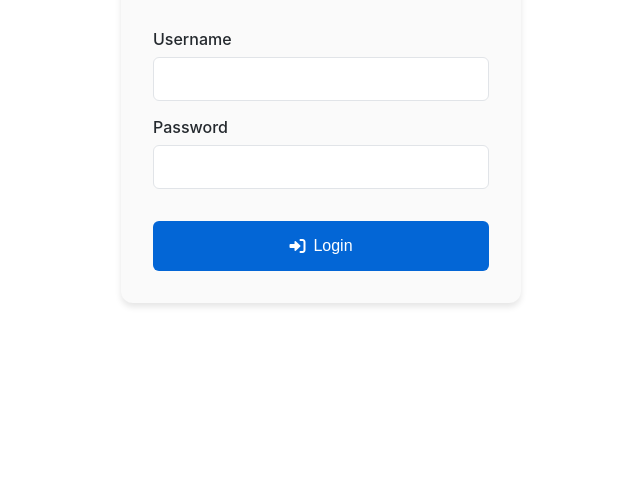
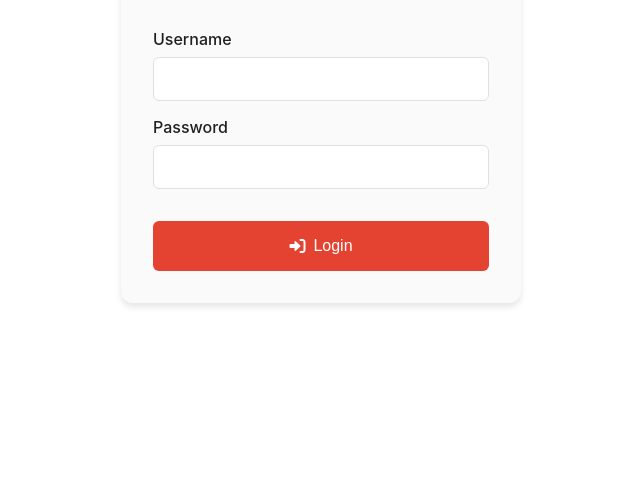
Before and after one commit to marcpanu/todoist-productivity-optimizer, a website: page UI/login.html in a window 1280 px wide. Shown: the part 319-800 px from the top of the page, without its empty margins (319-959 px from the left). Drawn offline with Linux system fonts and the light colour scheme.

Commit message:
fix: restore original color scheme

```diff
--- a/UI/styles.css
+++ b/UI/styles.css
@@ -1,11 +1,14 @@
 :root {
     --primary-color: #e44332;
+    --primary-hover-color: #c93d2e;
     --surface-color: #ffffff;
     --background-color: #fafafa;
     --text-primary: #202020;
     --text-secondary: #808080;
     --border-color: #e0e0e0;
     --error-color: #d32f2f;
+    --error-hover-color: #b71c1c;
+    --error-background: #ffebee;
     --success-color: #388e3c;
 }
 
@@ -505,12 +508,12 @@ body {
 }
 
 .connect-button {
-    background: var(--success-color);
+    background: var(--primary-color);
     color: white;
 }
 
 .connect-button:hover {
-    background: #2d7230;
+    background: var(--primary-hover-color);
 }
 
 .disconnect-button {
@@ -558,16 +561,17 @@ body {
 
 /* CSS Variables */
 :root {
-    --primary-color: #0366d6;
-    --primary-hover-color: #0256b4;
-    --error-color: #d73a49;
-    --error-hover-color: #cb2431;
-    --error-background: #ffeef0;
-    --success-color: #28a745;
+    --primary-color: #e44332;
+    --primary-hover-color: #c93d2e;
     --surface-color: #ffffff;
-    --text-primary: #24292e;
-    --text-secondary: #586069;
-    --border-color: #e1e4e8;
+    --background-color: #fafafa;
+    --text-primary: #202020;
+    --text-secondary: #808080;
+    --border-color: #e0e0e0;
+    --error-color: #d32f2f;
+    --error-hover-color: #b71c1c;
+    --error-background: #ffebee;
+    --success-color: #388e3c;
 }
 
 .integrations {
@@ -625,7 +629,7 @@ body {
 }
 
 .connect-button:hover {
-    background: #c93d2d;
+    background: var(--primary-hover-color);
 }
 
 .disconnect-button {
@@ -705,7 +709,7 @@ body {
 }
 
 .login-button:hover {
-    background-color: var(--primary-dark-color);
+    background-color: var(--primary-hover-color);
 }
 
 .error-message {
```
